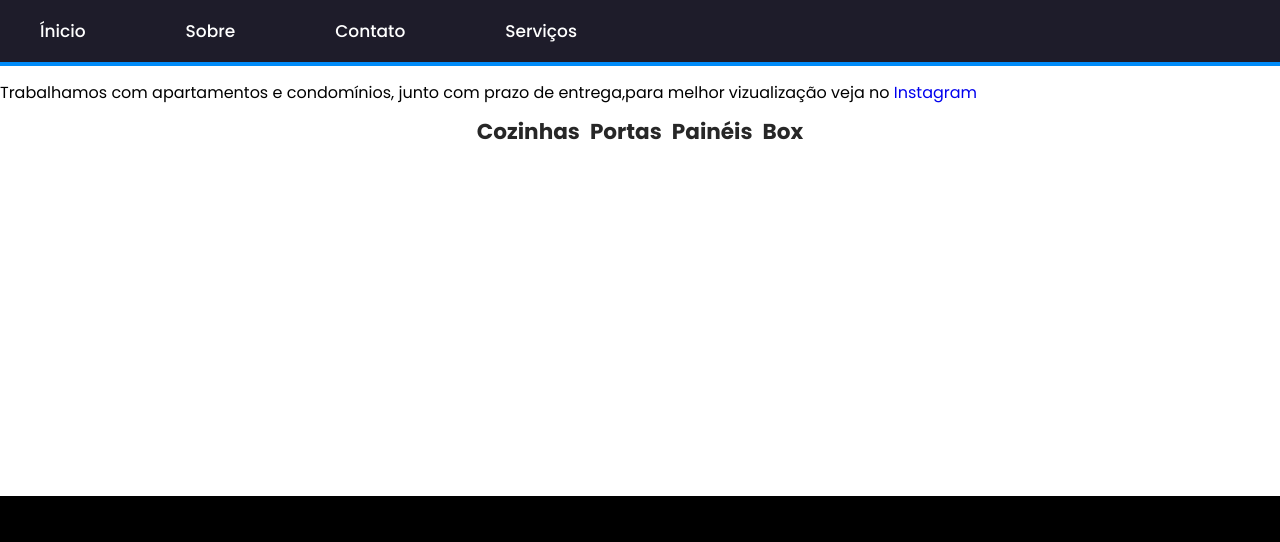
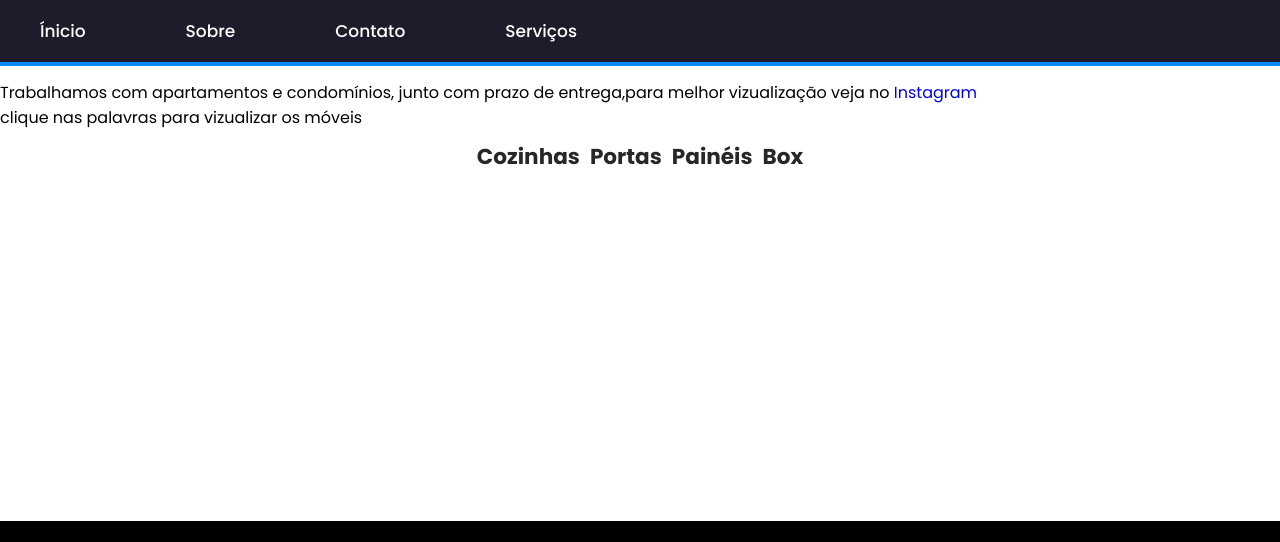
Before and after one commit to Renato-Travassos/Castilho-Moveis, a website: page serviço.html in a window 1280 px wide. Shown: the top 542 px of the page. Drawn offline with nearby package versions, Linux system fonts and the light colour scheme.

Commit message:
Update serviço.html

```diff
--- a/serviço.html
+++ b/serviço.html
@@ -27,7 +27,7 @@
         </nav>
     </header>
     <main>
-        <p>Trabalhamos com apartamentos e condomínios, junto com prazo de entrega,para melhor vizualização veja no     <a href="https://www.instagram.com/estilo.moveis1/" target="_blank" title="Instagram">Instagram</a></p>
+        <p>Trabalhamos com apartamentos e condomínios, junto com prazo de entrega,para melhor vizualização veja no     <a href="https://www.instagram.com/estilo.moveis1/" target="_blank" title="Instagram">Instagram</a> <br>clique nas palavras para vizualizar os móveis</p>
 
         <nav id="opcs">
             <a href="#" title="cozinhas" ><h2>Cozinhas</h2></a>
```
